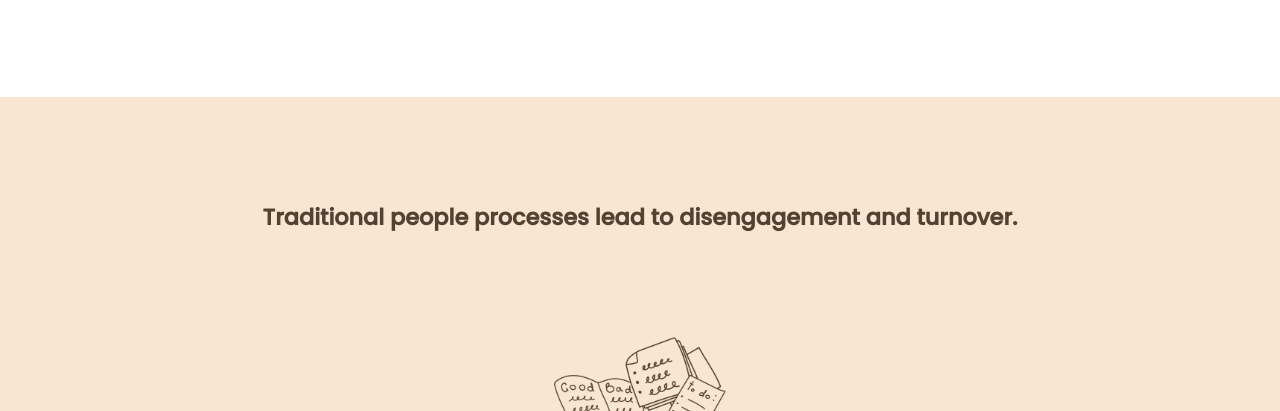
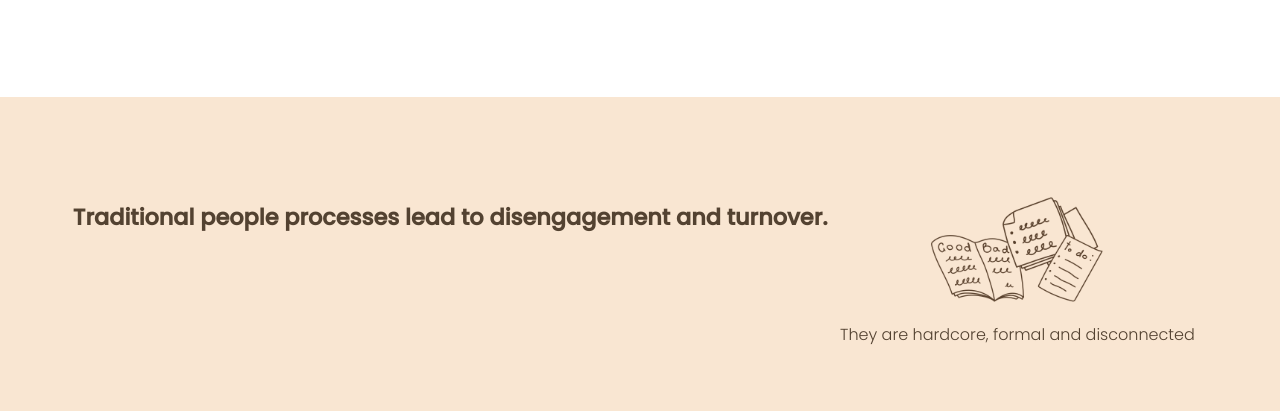
Before and after one commit to luigi-smilzo/node-sass-teambit, a website: page index.html in a window 1280 px wide. Shown: the part 541-952 px from the top of the page. Drawn offline with Linux system fonts and the light colour scheme.

Commit message:
Infographic section styled

```diff
--- a/src/scss/Partials/_infographic.scss
+++ b/src/scss/Partials/_infographic.scss
@@ -53,3 +53,11 @@
         flex-basis: 100%;
     }
 }
+
+@media all and (min-width: 1024px) {
+    .Infographic {
+        &-card {
+            flex-basis: 33%;
+        }
+    }
+}
```
Also changed, not shown: dist/css/main.css.
